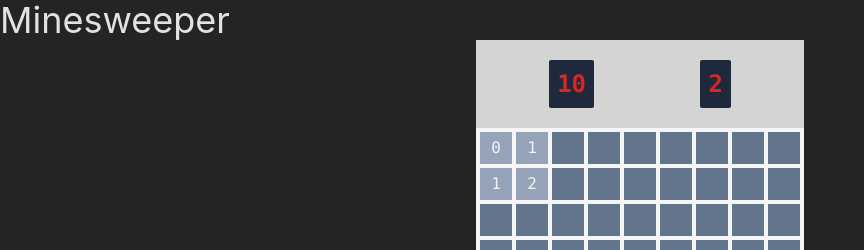
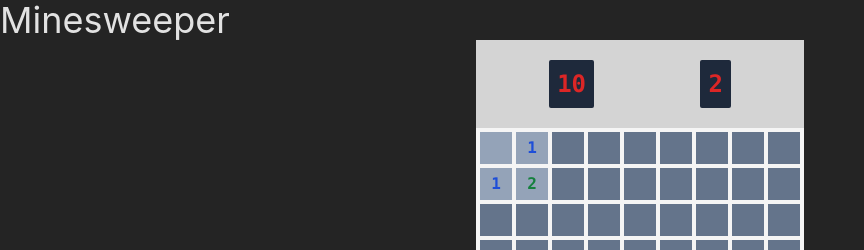
Before and after one commit to jaysonacosta/minesweeper, a React (Vite) app: page / in a window 1280 px wide. Both pictures are taken after a click on the element 496 px from the left and 148 px from the top of the page. Shown: the top 250 px of the page, without its empty margins (0-864 px from the left). Built offline with nearby package versions, Linux system fonts and the light colour scheme.

Commit message:
Created an enum for mine count color in cells

```diff
--- a/src/components/Cell/Cell.tsx
+++ b/src/components/Cell/Cell.tsx
@@ -1,4 +1,4 @@
-import { CellPosition } from '../../types/Game';
+import { CellPosition, MineCountColor } from '../../types/Game';
 
 export default function Cell({
 	pos,
@@ -17,6 +17,37 @@ export default function Cell({
 	mineCount: number;
 	isFlagged: boolean;
 }) {
+	let mineCountColor: MineCountColor;
+
+	switch (mineCount) {
+		case 1:
+			mineCountColor = MineCountColor.ONE;
+			break;
+		case 2:
+			mineCountColor = MineCountColor.TWO;
+			break;
+		case 3:
+			mineCountColor = MineCountColor.THREE;
+			break;
+		case 4:
+			mineCountColor = MineCountColor.FOUR;
+			break;
+		case 5:
+			mineCountColor = MineCountColor.FIVE;
+			break;
+		case 6:
+			mineCountColor = MineCountColor.SIX;
+			break;
+		case 7:
+			mineCountColor = MineCountColor.SEVEN;
+			break;
+		case 8:
+			mineCountColor = MineCountColor.EIGHT;
+			break;
+		default:
+			mineCountColor = MineCountColor.ONE;
+	}
+
 	return (
 		<div
 			onContextMenu={(evt) => {
@@ -28,9 +59,14 @@ export default function Cell({
 			}}
 			className={`flex h-8 w-8 cursor-pointer items-center justify-center font-mono ${
 				!isRevealed ? 'bg-slate-500' : 'bg-slate-400'
-			} ${isFlagged ? 'bg-red-400' : ''}`}
+			}`}
 		>
-			{isRevealed && !isMine && <span>{mineCount}</span>}
+			{!isRevealed && isFlagged && <span>⛳️</span>}
+			{isRevealed && !isMine && (
+				<span className={`${mineCountColor} font-extrabold`}>
+					{mineCount !== 0 ? mineCount : null}
+				</span>
+			)}
 			{isRevealed && isMine && <span>💣</span>}
 		</div>
 	);
--- a/src/types/Game.ts
+++ b/src/types/Game.ts
@@ -33,3 +33,14 @@ export interface BoardProperties {
 	width: number;
 	mines: number;
 }
+
+export enum MineCountColor {
+	ONE = 'text-blue-700',
+	TWO = 'text-green-700',
+	THREE = 'text-red-700',
+	FOUR = 'text-indigo-700',
+	FIVE = 'text-amber-700',
+	SIX = 'text-cyan-700',
+	SEVEN = 'text-black',
+	EIGHT = 'text-gray-700',
+}
```
